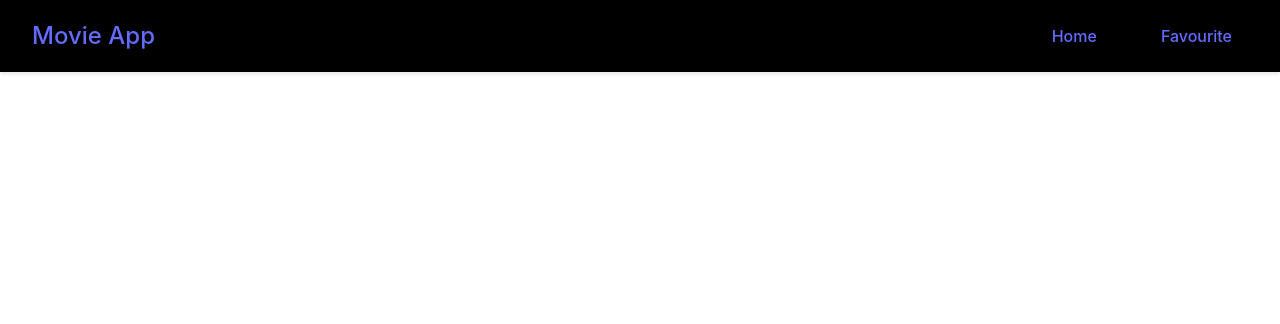
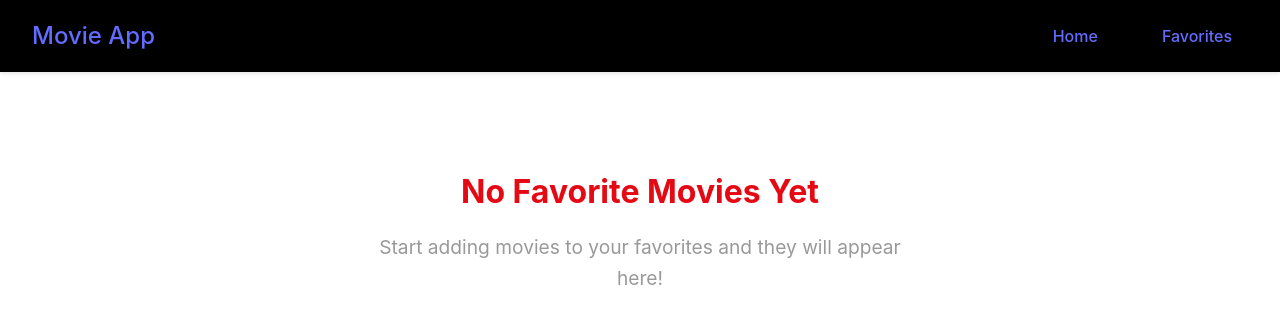
Before and after one commit to Nadunrandeera/Movie-Web, a React (Vite) app in the folder frontend/: page /favorites in a window 1280 px wide. Shown: the top 324 px of the page. Built offline with nearby package versions, Linux system fonts and the light colour scheme.

Commit message:
feat: implement Favorites page and update routing from 'favourite' to 'favorites'

```diff
--- a/frontend/src/App.jsx
+++ b/frontend/src/App.jsx
@@ -2,8 +2,8 @@
 import { Route, Routes } from 'react-router-dom'
 import './css/App.css'
 import Home from './pages/Home'
-import Favourite from './pages/favourite'
 import NabVar from './componenets/NavBar'
+import Favorites from "./pages/Favorites";
 
 function App() {
   return (
@@ -12,7 +12,7 @@
       <main className='main-container'>
       <Routes>
         <Route path='/' element={<Home />} />
-        <Route path='/favourite' element={<Favourite/>} />
+        <Route path="/favorites" element={<Favorites />} />
       </Routes>
     </main>
     </div>
--- a/frontend/src/componenets/MovieCard.jsx
+++ b/frontend/src/componenets/MovieCard.jsx
@@ -1,3 +1,5 @@
+import "../css/MovieCard.css"
+
 function MovieCard({movie}){
 
     function onFavouriteClick() {
--- a/frontend/src/componenets/NavBar.jsx
+++ b/frontend/src/componenets/NavBar.jsx
@@ -8,7 +8,7 @@
         </div>
         <div className="navbar-links">
             <Link to="/" className="nav-link">Home</Link>
-            <Link to="/favourite" className="nav-link">Favourite</Link>
+            <Link to="/favorites" className="nav-link">Favorites</Link>
         </div>
     </nav>
 }
--- a/frontend/src/css/Favorites.css
+++ b/frontend/src/css/Favorites.css
@@ -1,3 +1,4 @@
+
 .favorites {
   padding: 2rem;
   width: 100%;
--- /dev/null
+++ b/frontend/src/pages/Favorites.jsx
@@ -0,0 +1,9 @@
+import "../css/Favorites.css";
+
+function Favorites(){
+    return <div className="favorites-empty">
+    <h2>No Favorite Movies Yet</h2>
+    <p>Start adding movies to your favorites and they will appear here!</p>
+  </div>
+}
+export default Favorites;
--- a/frontend/src/pages/favourite.jsx
+++ /dev/null
@@ -1,7 +0,0 @@
-function favourite(){
-    return <div className="favourite-empty">
-        <h2>No favourite Movies yet</h2>
-        <p>Start adding movies to your favourite and they will appear here</p>
-    </div>
-}
-export default favourite;
```
